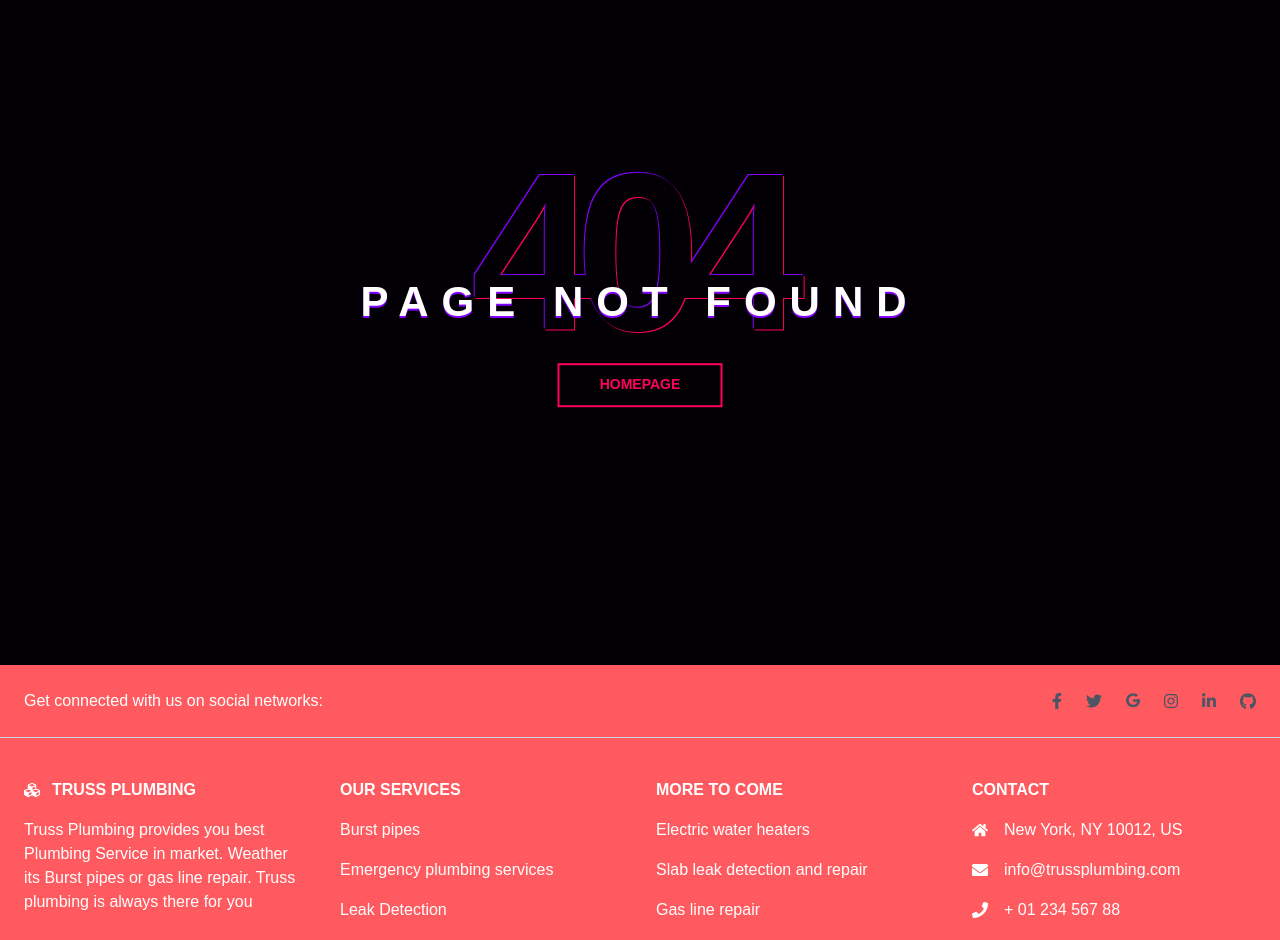
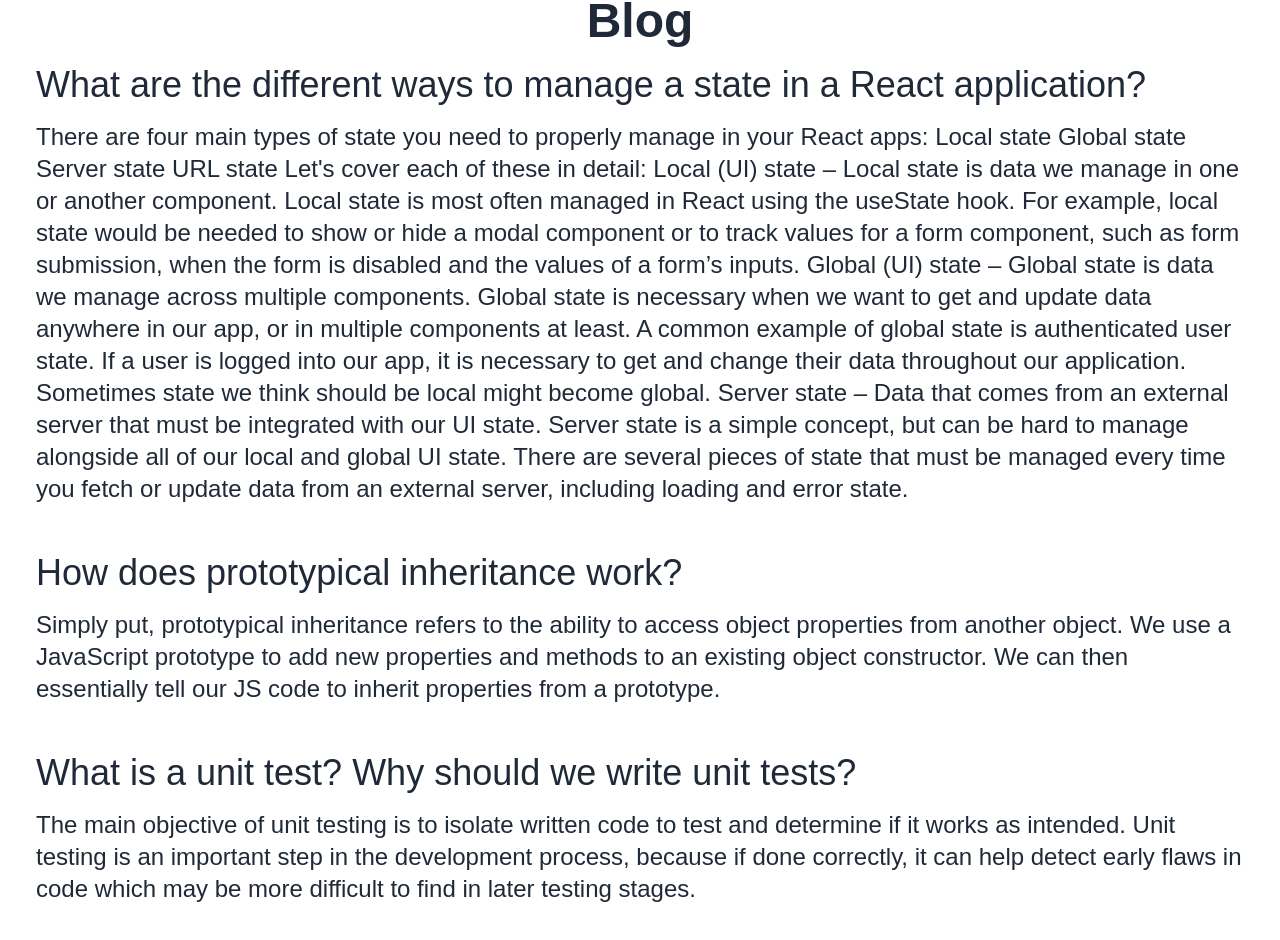
Before and after one commit to Mosharrof-Hosen-Munna/infinity-corner-client, a React (Create React App) app: page /blog in a window 1280 px wide. Shown: the part 159-1099 px from the top of the page. Built offline with nearby package versions, Linux system fonts and the light colour scheme; no server answers.

Commit message:
add blog page and implement reported items delete etc

```diff
--- a/public/index.html
+++ b/public/index.html
@@ -2,7 +2,7 @@
 <html lang="en">
   <head>
     <meta charset="utf-8" />
-    <link rel="icon" href="%PUBLIC_URL%/favicon.ico" />
+    <link rel="icon" href="%PUBLIC_URL%/logo.jpg" />
     <meta name="viewport" content="width=device-width, initial-scale=1" />
     <meta name="theme-color" content="#000000" />
     <meta
--- a/src/Hooks/useProduct.js
+++ b/src/Hooks/useProduct.js
@@ -29,9 +29,16 @@ const useProduct = () => {
     return res.data;
   };
 
+  const deleteReport = async(id,productId)=>{
+    const url = `${process.env.REACT_APP_API_BASE_URL}/api/reported-product/delete?reportId=${id}&&productId=${productId}`
+    const res = await axios.delete(url)
+    return res.data
+}
+
   return {
     createProduct,
     deleteProduct,
+    deleteReport,
     adverticeProduct,
     createProductReport,
   };
--- a/src/Pages/Blog/Blog.jsx
+++ b/src/Pages/Blog/Blog.jsx
@@ -2,7 +2,63 @@ import React from 'react'
 
 const Blog = () => {
   return (
-    <div>Blog</div>
+    <div>
+            <div className='container mx-auto bg-white mt-14 shadow-xl rounded-lg p-9'>
+                <header>
+                    <h1 className='text-5xl text-center mb-5 font-semibold'>Blog</h1>
+                </header>
+                <section>
+                    <h1 className='text-4xl mb-4'>What are the different ways to manage a state in a React application?</h1>
+                    <div className='text-2xl'>
+                        <p>There are four main types of state you need to properly manage in your React apps:
+
+                            Local state
+                            Global state
+                            Server state
+                            URL state
+                            Let's cover each of these in detail:
+
+                            Local (UI) state – Local state is data we manage in one or another component.
+
+                            Local state is most often managed in React using the useState hook.
+
+                            For example, local state would be needed to show or hide a modal component or to track values for a form component, such as form submission, when the form is disabled and the values of a form’s inputs.
+
+                            Global (UI) state – Global state is data we manage across multiple components.
+
+                            Global state is necessary when we want to get and update data anywhere in our app, or in multiple components at least.
+
+                            A common example of global state is authenticated user state. If a user is logged into our app, it is necessary to get and change their data throughout our application.
+
+                            Sometimes state we think should be local might become global.
+
+                            Server state – Data that comes from an external server that must be integrated with our UI state.
+
+                            Server state is a simple concept, but can be hard to manage alongside all of our local and global UI state.
+
+                            There are several pieces of state that must be managed every time you fetch or update data from an external server, including loading and error state.</p>
+                    </div>
+                </section><br /><br />
+                <section>
+                    <h1 className='text-4xl mb-4'>How does prototypical inheritance work?</h1>
+                    <div className='text-2xl'>
+                        <p>Simply put, prototypical inheritance refers to the ability to access object properties from another object. We use a JavaScript prototype to add new properties and methods to an existing object constructor. We can then essentially tell our JS code to inherit properties from a prototype.</p>
+                    </div>
+                </section><br /><br />
+                <section>
+                    <h1 className='text-4xl mb-4'>What is a unit test? Why should we write unit tests?</h1>
+                    <div className='text-2xl'>
+                        <p>The main objective of unit testing is to isolate written code to test and determine if it works as intended. Unit testing is an important step in the development process, because if done correctly, it can help detect early flaws in code which may be more difficult to find in later testing stages.</p>
+                    </div>
+                </section><br /><br />
+                <section>
+                    <h1 className='text-4xl mb-4'>React vs. Angular vs. Vue?</h1>
+                    <div className='text-2xl'>
+                        <p>React is a UI library, Angular is a fully-fledged front-end framework, while Vue. js is a progressive framework. They can be used almost interchangeably to build front-end applications, but they're not 100 percent the same, so it makes sense to compare them and understand their differences.</p>
+                    </div>
+                </section><br /><br />
+            </div>
+        </div>
   )
 }
 
--- a/src/Pages/CategoryProduct/CategoryProduct.jsx
+++ b/src/Pages/CategoryProduct/CategoryProduct.jsx
@@ -55,7 +55,7 @@ const CategoryProduct = () => {
           ))}
       </div>
       {showModal && (
-        <PurchaseModal product={product} setShowModal={setShowModal} />
+        <PurchaseModal product={product} setShowModal={setShowModal }  refetch={refetch}/>
       )}
     </div>
   );
--- a/src/Pages/CategoryProduct/PurchaseModal.jsx
+++ b/src/Pages/CategoryProduct/PurchaseModal.jsx
@@ -5,7 +5,7 @@ import useAuth from "../../Hooks/useAuth";
 import useOrder from "../../Hooks/useOrder";
 import useProduct from "../../Hooks/useProduct";
 
-const PurchaseModal = ({product,setShowModal}) => {
+const PurchaseModal = ({product,setShowModal,refetch}) => {
   const {user } = useAuth()
   const [orderData,setOrderData] = useState({})
   const {saveNewOrder} = useOrder()
@@ -36,6 +36,7 @@ const PurchaseModal = ({product,setShowModal}) => {
       if(data.insertedId){
         setShowModal(false)
         e.target.reset()
+        refetch()
       }
     }
 
--- a/src/Pages/Dashboard/Dashboard.jsx
+++ b/src/Pages/Dashboard/Dashboard.jsx
@@ -8,7 +8,10 @@ const Dashboard = () => {
   const {user} = useAuth()
 
   const userRole = user?.databaseUser?.role
-
+  useEffect(() => {
+    window.scrollTo(0, 0)
+    document.title= 'InfinityCorner | Dashboard'
+  }, [])
   return (
     <div>
       {userRole === 'admin' && <AllSeller></AllSeller>}
--- a/src/Pages/Dashboard/MyProducts/MyProductCard.jsx
+++ b/src/Pages/Dashboard/MyProducts/MyProductCard.jsx
@@ -63,7 +63,7 @@ const MyProductCard = ({ product, refetch }) => {
             <div className="text-sm">{condition}</div>
           </div>
         </div>
-        <div className="dropdown dropdown-bottom dropdown-end float-right w-1/3 m-2">
+        <div className="dropdown dropdown-top dropdown-end float-right w-1/3 m-2">
           <label
             tabIndex={0}
             className="btn w-full bg-infinity m-1 hover:bg-infinity hover:border-infinity border-infinity"
@@ -78,7 +78,7 @@ const MyProductCard = ({ product, refetch }) => {
                 await adverticeProduct(_id)
                 refetch()
             }}>
-              <a>{!isAdvertise ? "Advertise":"Already advertised"}</a>
+              <a>Advertise</a>
             </li>}
             {
                 isAdvertise   && <li  >
--- a/src/Pages/Dashboard/MyProducts/MyProducts.jsx
+++ b/src/Pages/Dashboard/MyProducts/MyProducts.jsx
@@ -16,7 +16,7 @@ const MyProducts = () => {
     },
   });
   return (
-    <div className="py-4">
+    <div className="pb-16 pt-6">
       <div className="grid grid-cols-1 md:grid-cols-2 lg:grid-cols-3 gap-6">
         {myProducts &&
           myProducts.map((product) => <MyProductCard product={product} refetch={refetch}/>)}
--- /dev/null
+++ b/src/Pages/Dashboard/ReportedProduct/ReportedProduct.jsx
@@ -0,0 +1,107 @@
+import { useQuery } from "@tanstack/react-query";
+import axios from "axios";
+import React from "react";
+import useAuth from "../../../Hooks/useAuth";
+import useProduct from "../../../Hooks/useProduct";
+import useUser from "../../../Hooks/useUser";
+
+const ReportedProduct = () => {
+  const { user } = useAuth();
+  const {deleteReport} = useProduct()
+
+  const url = `${process.env.REACT_APP_API_BASE_URL}/api/product/reported-product`;
+  const { data: reportedProduct = [], refetch } = useQuery({
+    queryKey: ["reportedProduct", user],
+    queryFn: async () => {
+      const res = await axios.get(url);
+      return res.data;
+    },
+  });
+
+  console.log(reportedProduct);
+
+
+  const handleDelete = async (id,productId) => {
+      console.log(id,productId)
+    const res = await deleteReport(id,productId);
+    refetch();
+  };
+
+  return (
+    <div className="my-4 mx-2">
+      <div className="overflow-x-auto w-full">
+        <table className="table w-full">
+          <thead>
+            <tr>
+              <th>Product Details</th>
+              <th>Reported User Details</th>
+
+              <th>Actions</th>
+            </tr>
+          </thead>
+          <tbody>
+            {reportedProduct &&
+              reportedProduct.map((report) => (
+                <tr>
+                  <td>
+                    <div className="flex items-center space-x-3">
+                      <div className="avatar">
+                        <div className="mask mask-squircle w-12 h-12">
+                          <img
+                            src={report.reportedProduct.imageUrl}
+                            alt="Avatar Tailwind CSS Component"
+                          />
+                        </div>
+                      </div>
+                      <div>
+                        <div className="font-bold">
+                          {report.reportedProduct.productName}
+                        </div>
+                        <div className="text-sm opacity-50">
+                          {report.reportedProduct.descriptions.slice(0, 100)}
+                        </div>
+                      </div>
+                    </div>
+                  </td>
+                  <td>
+                    <div className="flex items-center space-x-3">
+                      <div className="avatar">
+                        <div className="mask mask-squircle w-12 h-12">
+                          <img
+                            src={report.reportedUser.photoUrl}
+                            alt="Avatar Tailwind CSS Component"
+                          />
+                        </div>
+                      </div>
+                      <div>
+                        <div className="font-bold">
+                          {report.reportedUser.name}
+                        </div>
+                        <div className="text-sm opacity-50">
+                          {report.reportedUser.email}
+                        </div>
+                      </div>
+                    </div>
+                  </td>
+
+                  <th>
+                    <button
+                      className="inline-block  bg-red-600  p-2 text-white font-medium  leading-tight uppercase rounded shadow-md  hover:shadow-lg focus:shadow-lg focus:outline-none focus:ring-0 active:shadow-lg mr-2 transition duration-150 ease-in-out "
+                      type="button"
+                      data-mdb-ripple="true"
+                      onClick={() => handleDelete(report._id,report.reportedProduct._id)}
+                      data-mdb-ripple-color="light"
+                    >
+                      Delete
+                    </button>
+                  </th>
+                </tr>
+              ))}
+          </tbody>
+        </table>
+      </div>
+    </div>
+  );
+};
+
+export default ReportedProduct;
--- a/src/Routes/AdminRoute.js
+++ b/src/Routes/AdminRoute.js
@@ -1,4 +1,5 @@
 import React  from 'react';
+import { Dna } from 'react-loader-spinner';
 import { Navigate, useLocation } from 'react-router-dom';
 import useAuth from '../Hooks/useAuth';
 
@@ -8,16 +9,25 @@ const AdminRoute = ({ children }) => {
 
     const isAdmin = user.databaseUser.role === 'admin'? true : false
 
-    if (loading ) {
-        return <div>loading..........</div>
+    if(loading){
+        return <div className="container mx-auto ">
+        <div className="flex justify-center items-center py-48">
+        <Dna
+      visible={true}
+      height="250"
+      width="250"
+      ariaLabel="dna-loading"
+      wrapperStyle={{}}
+      wrapperClass="dna-wrapper"
+    />
+        </div>
+      </div>
     }
 
-    if (!user) {
+    if (!user || !isAdmin) {
         return <Navigate to='/login' state={{ from: location }} replace></Navigate>
     }
-    if (!isAdmin) {
-        return <Navigate to='/login' state={{ from: location }} replace></Navigate>
-    }
+
     return children
 };
 
```
Also changed, not shown: src/Routes/Routes.js (+10 -3 lines), public/logo.jpg (added).
